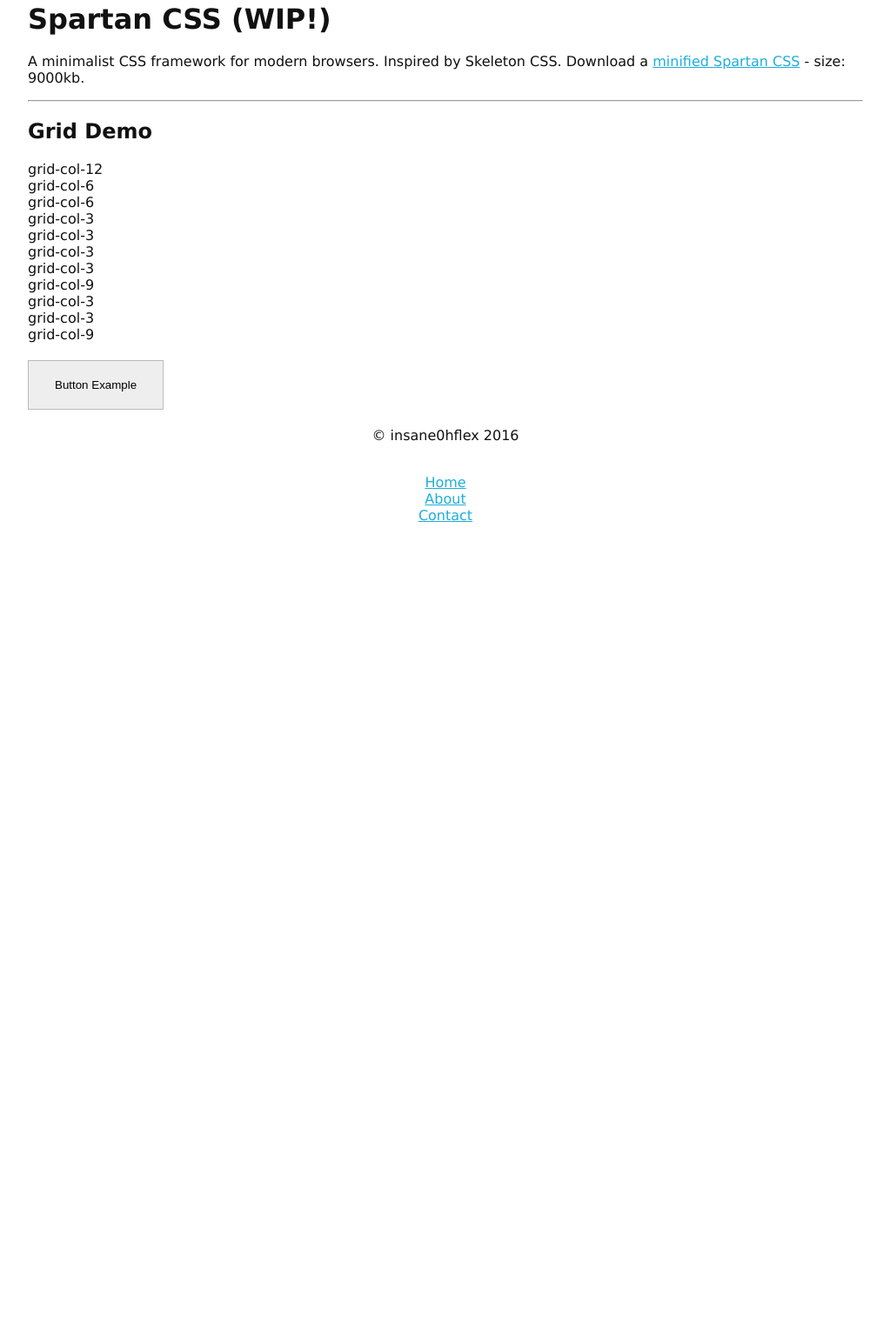
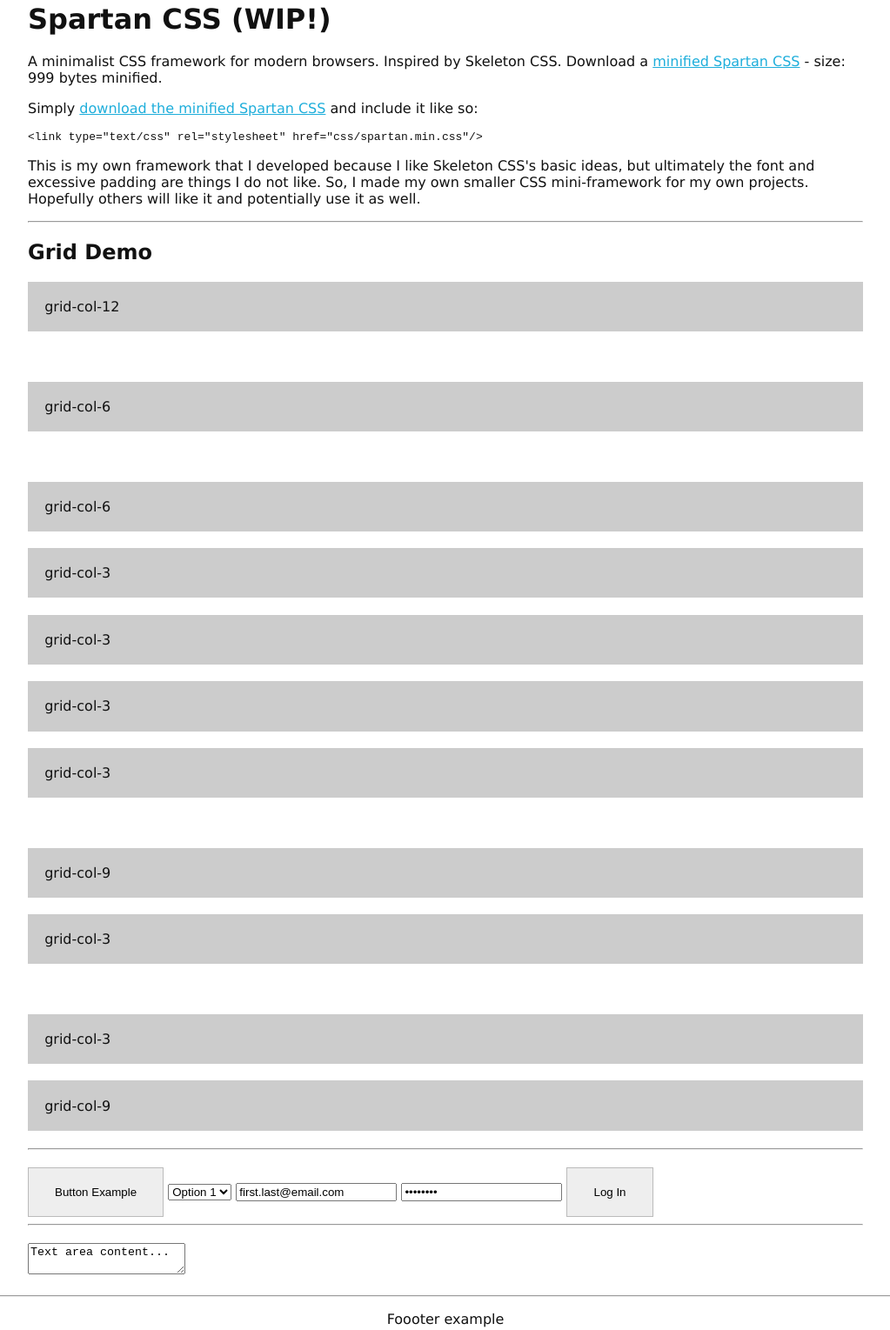
Before and after one commit to insane0hflex/SpartanCss, a plain HTML site: page index.html in a window 1280 px wide. Shown: the part 17-1546 px from the top of the page at 87% size, without its empty margins (128-1151 px from the left). Before the commit the page ends 800 px from the top, so only its background shows below. Drawn offline with Linux system fonts and the light colour scheme.

Commit message:
More input elements

```diff
--- a/index.html
+++ b/index.html
@@ -2,81 +2,133 @@
 <html>
 <head>
     <title>Spartan CSS Demo</title>
-    <link rel="stylesheet" href="css/spartan.css" />
+    <link type="text/css" rel="stylesheet" href="css/spartan.css" />
+
+    <!-- Styles to show various elements (such as a background for the grid classes) -->
+    <style>
+        .grid-demo {
+            background-color: #CCCCCC;
+            padding: 2%;
+            margin: 2% 0;
+        }
+
+        .buttonAndInputExamples > * {
+            margin-left: 2%;
+        }
+    </style>
 </head>
 <body>
     <div class="container">
-
+        <div class="row">
             <h1>Spartan CSS (WIP!)</h1>
             <p>
-            A minimalist CSS framework for modern browsers. Inspired by Skeleton CSS. Download a <a href="">minified Spartan CSS</a> - size: 9000kb.
+                A minimalist CSS framework for modern browsers. Inspired by Skeleton CSS. Download a <a href="">minified Spartan CSS</a> - size: 999 bytes minified.
+            </p>
+            <p>
+                Simply <a href="">download the minified Spartan CSS</a> and include it like so:
+            </p>
+            <pre>&lt;link type="text/css" rel="stylesheet" href="css/spartan.min.css"/&gt;</pre>
+
+            <p>
+                This is my own framework that I developed because I like Skeleton CSS's basic ideas, but ultimately the font and excessive padding are things I do not like. So, I made my own smaller CSS mini-framework for my own projects. Hopefully others will like it and potentially use it as well.
+            </p>
+
+            <p>
             </p>
 
             <hr />
-
             <!-- Grid demo -->
             <h2>Grid Demo</h2>
-        <div class="grid-col-12">
+            <div class="grid-col-12 grid-demo">
                 grid-col-12
             </div>
 
-        <div class="grid-col-6">
-            grid-col-6
-        </div>
-        <div class="grid-col-6">
+            <br />
+            <div class="grid-col-6 grid-demo">
                 grid-col-6
             </div>
 
-        <div class="grid-col-3">
+            <br />
+            <div class="grid-col-6 grid-demo">
+                grid-col-6
+            </div>
+
+            <div class="grid-col-3 grid-demo">
                 grid-col-3
             </div>
-        <div class="grid-col-3">
+            <div class="grid-col-3 grid-demo">
                 grid-col-3
             </div>
-        <div class="grid-col-3">
+            <div class="grid-col-3 grid-demo">
                 grid-col-3
             </div>
-        <div class="grid-col-3">
+            <div class="grid-col-3 grid-demo">
                 grid-col-3
             </div>
 
-        <div class="grid-col-9">
+            <br />
+            <div class="grid-col-9 grid-demo">
                 grid-col-9
             </div>
-        <div class="grid-col-3">
+            <div class="grid-col-3 grid-demo">
                 grid-col-3
             </div>
 
-        <div class="grid-col-3">
+            <br />
+            <div class="grid-col-3 grid-demo">
                 grid-col-3
             </div>
-        <div class="grid-col-9">
+            <div class="grid-col-9 grid-demo">
                 grid-col-9
             </div>
+        </div>
 
+        <hr />
+        <div class="row">
+            <button>Button Example</button>
+
+            <select name="selectExample">
+                <option value="option1">Option 1</option>
+                <option value="option2">Option 2</option>
+                <option value="option3">Option 3</option>
+            </select>
+            <input type="email" name="email" value="first.last@email.com" />
+            <input type="password" value="password" />
+            <input type="submit" value="Log In">
+
+            <!--<input type="number" name="number" value="123456789" />
+            <input type="search" name="search" value="Search" />
+            <input type="tel" name="telephone" value="Phone 123-123-1234" />
+            <input type="url" name="url" value="http://www.google.com/" />
+            <input type="email" name="emailExample" value="firstlast@example.com" />-->
+
+            <hr />
 
             <div class="row">
-            <div>
-                <button>Button Example</button>
-            </div>
-        </div>
+
+                <textarea>Text area content...</textarea>
 
 
             </div>
 
+        </div>
+
+    </div>
+    <hr />
     <footer>
+
+        <p>
+            Foooter example
+        </p>
         <p>
             &copy; insane0hflex 2016
         </p>
-
         <ul class="list-horizontal">
-        <li><a href="">Home</a></li>
-        <li><a href="">About</a></li>
-        <li><a href="">Contact</a></li>
+            <li><a href="index.html">Home</a></li>
+            <li><a href="#">About</a></li>
+            <li><a href="#">Contact</a></li>
         </ul>
-
     </footer>
-
 
 </body>
 </html>
```
Lines whose indentation alone changed are shown as unchanged.
